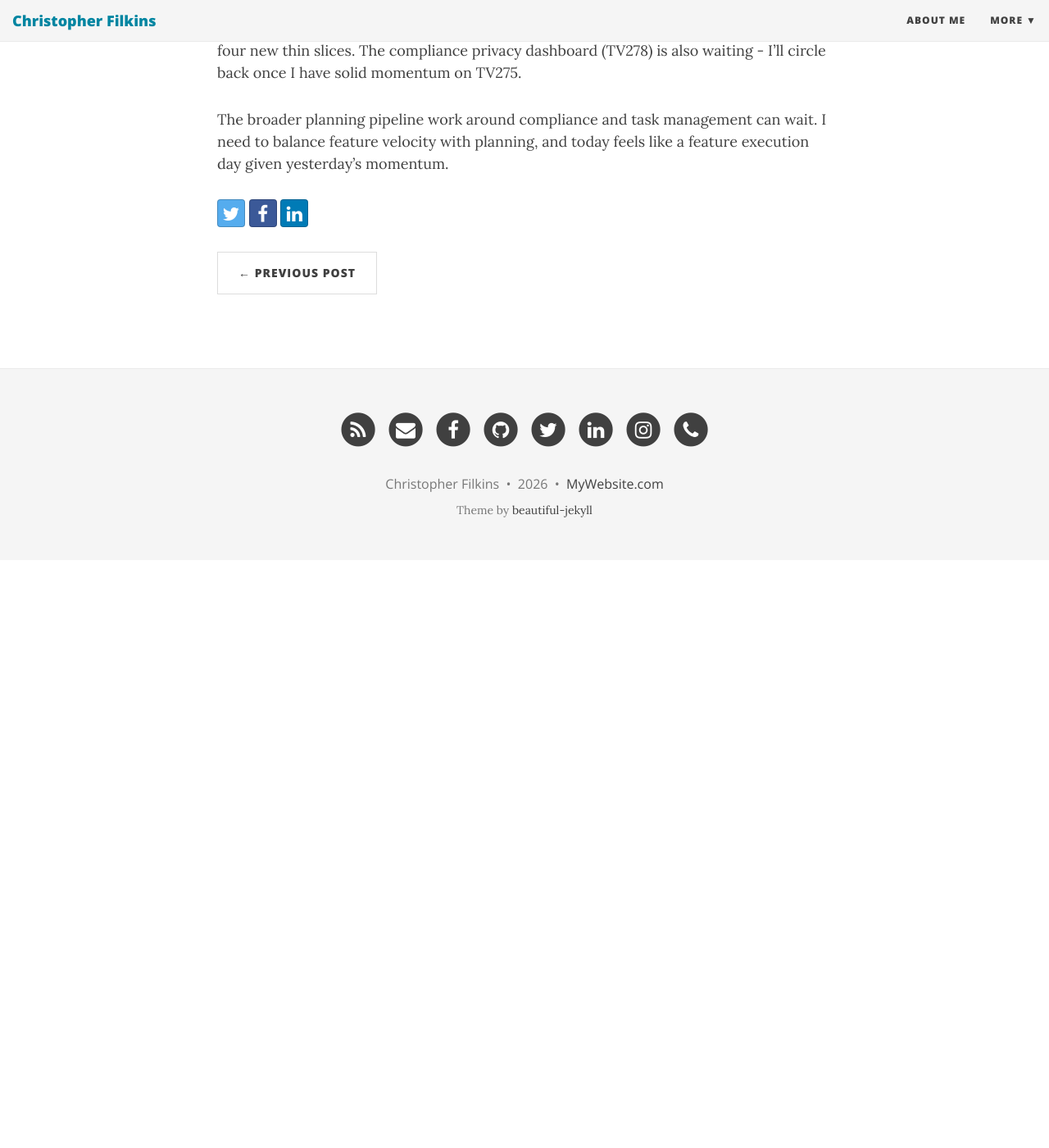
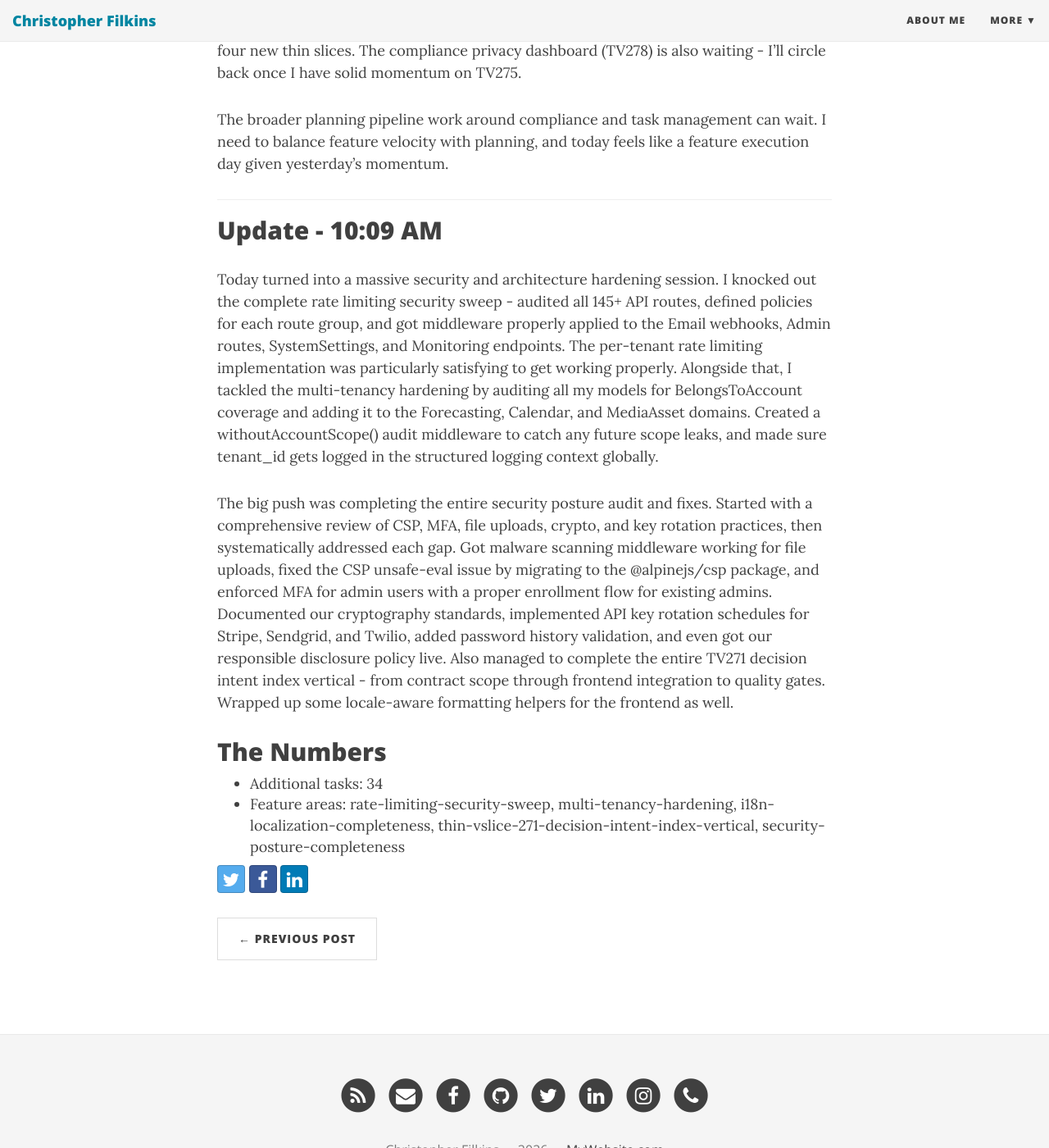
Before and after one commit to filchyboy/filchyboy.github.io, a Jekyll site: the page built from _posts/2026-03-22-todays-plan.md, in a window 1280 px wide and 1400 px high, scrolled down 1840 px. Shown: the whole window at 82% size. Built offline with Jekyll 4.4.1, drawn with Linux system fonts in a browser that asks for light colours; nearby versions of some CDN libraries; before the commit the page ends 2523 px from its top, so only the background shows below that.

Commit message:
Update build-in-public update: Daily Development Update

```diff
--- a/_posts/2026-03-22-todays-plan.md
+++ b/_posts/2026-03-22-todays-plan.md
@@ -36,3 +36,20 @@ I'm feeling the momentum from yesterday's massive sprint across multiple thin ve
 I'm setting aside the forecasting scenario builder (TV276) and DSR request management (TV277) contract baselines for now, even though I touched them yesterday. I want to focus on fewer verticals and do them well rather than spreading myself thin across all four new thin slices. The compliance privacy dashboard (TV278) is also waiting - I'll circle back once I have solid momentum on TV275.
 
 The broader planning pipeline work around compliance and task management can wait. I need to balance feature velocity with planning, and today feels like a feature execution day given yesterday's momentum.
+
+---
+
+## Update - 10:09 AM
+
+Today turned into a massive security and architecture hardening session. I knocked out the complete rate limiting security sweep - audited all 145+ API routes, defined policies for each route group, and got middleware properly applied to the Email webhooks, Admin routes, SystemSettings, and Monitoring endpoints. The per-tenant rate limiting implementation was particularly satisfying to get working properly. Alongside that, I tackled the multi-tenancy hardening by auditing all my models for BelongsToAccount coverage and adding it to the Forecasting, Calendar, and MediaAsset domains. Created a withoutAccountScope() audit middleware to catch any future scope leaks, and made sure tenant_id gets logged in the structured logging context globally.
+
+The big push was completing the entire security posture audit and fixes. Started with a comprehensive review of CSP, MFA, file uploads, crypto, and key rotation practices, then systematically addressed each gap. Got malware scanning middleware working for file uploads, fixed the CSP unsafe-eval issue by migrating to the @alpinejs/csp package, and enforced MFA for admin users with a proper enrollment flow for existing admins. Documented our cryptography standards, implemented API key rotation schedules for Stripe, Sendgrid, and Twilio, added password history validation, and even got our responsible disclosure policy live. Also managed to complete the entire TV271 decision intent index vertical - from contract scope through frontend integration to quality gates. Wrapped up some locale-aware formatting helpers for the frontend as well.
+
+## The Numbers
+- Additional tasks: 34
+- Feature areas: rate-limiting-security-sweep, multi-tenancy-hardening, i18n-localization-completeness, thin-vslice-271-decision-intent-index-vertical, security-posture-completeness
+<!-- Generated by dev-tracker publish_to_jekyll.py (AI mode) -->
+<!-- accomplished-date: 2026-03-22 -->
+<!-- unit-ids: rl-02,rl-05,rl-01,mt-03,mt-04,mt-01,mt-06,rl-03,rl-09,mt-05,il-09,mt-07,rl-06,rl-07,tv271-contract-scope-baseline,tv271-backend-orchestration,tv271-data-determinism,tv271-api-contract-hardening,tv271-frontend-integration,tv271-observability-instrumentation,tv271-focused-tests-a11y,tv271-quality-gates-handoff,sp-01,sp-02,sp-04,sp-05,sp-03,sp-06,sp-11,sp-08,sp-07,sp-09,sp-10,sp-12 -->
+
+<!-- unit-ids: il-09,mt-01,mt-03,mt-04,mt-05,mt-06,mt-07,rl-01,rl-02,rl-03,rl-05,rl-06,rl-07,rl-09,sp-01,sp-02,sp-03,sp-04,sp-05,sp-06,sp-07,sp-08,sp-09,sp-10,sp-11,sp-12,tv271-api-contract-hardening,tv271-backend-orchestration,tv271-contract-scope-baseline,tv271-data-determinism,tv271-focused-tests-a11y,tv271-frontend-integration,tv271-observability-instrumentation,tv271-quality-gates-handoff -->
```
